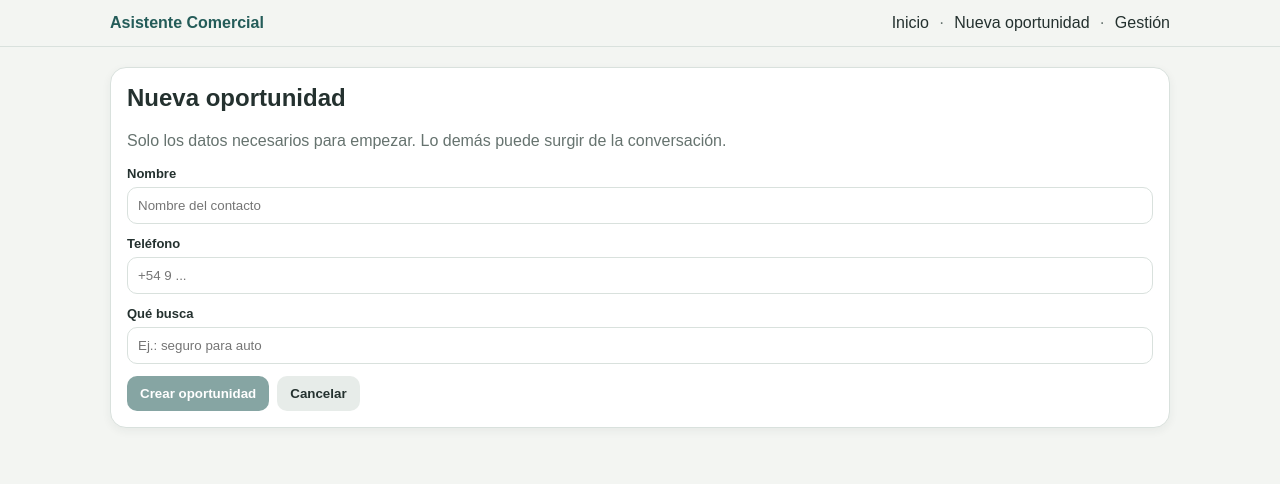
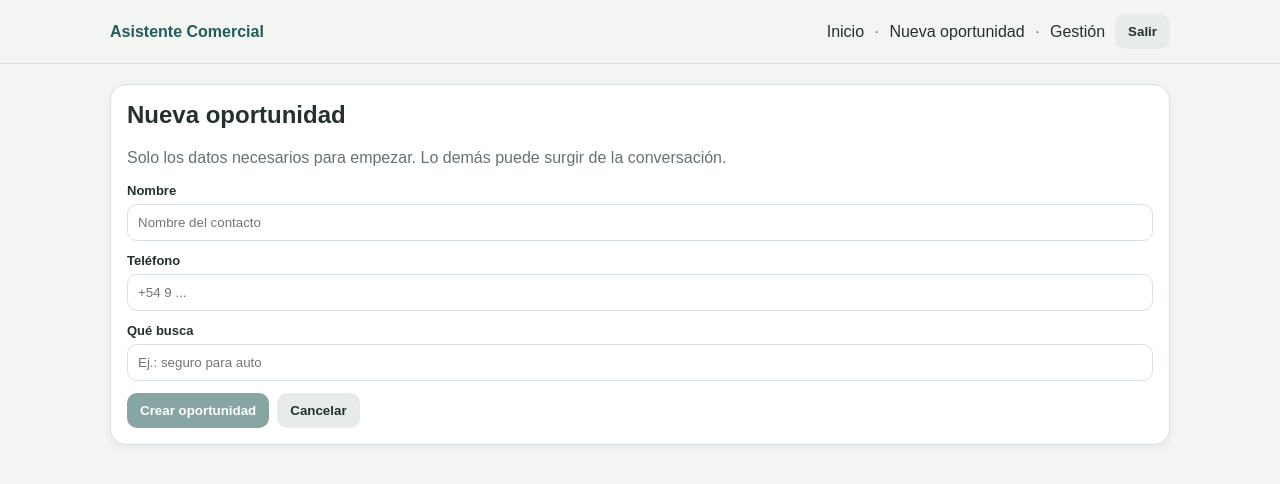
Before and after one commit to lucasgrosales-design/asistente-comercial, a Next.js app: page /oportunidades/nueva in a window 1280 px wide. Shown: the top 484 px of the page. Built offline with nearby package versions, Linux system fonts and the light colour scheme; no server answers.

Commit message:
feat: make core screens support isolated demo sessions

```diff
--- a/app/layout.tsx
+++ b/app/layout.tsx
@@ -1,4 +1,22 @@
 import "./globals.css";
 import Link from "next/link";
+import LogoutButton from "./lib/logout-button";
+
 export const metadata={title:"Asistente Comercial",description:"Memoria comercial simple para equipos que venden."};
-export default function RootLayout({children}:{children:React.ReactNode}){return <div className="shell"><header className="topbar"><div className="topbar-inner"><Link href="/" className="brand">Asistente Comercial</Link><nav className="row"><Link href="/">Inicio</Link><span className="muted">·</span><Link href="/oportunidades/nueva">Nueva oportunidad</Link><span className="muted">·</span><Link href="/gestion">Gestión</Link></nav></div></header>{children}</div>}
+
+export default function RootLayout({children}:{children:React.ReactNode}){
+  return <div className="shell">
+    <header className="topbar">
+      <div className="topbar-inner">
+        <Link href="/" className="brand">Asistente Comercial</Link>
+        <nav className="row">
+          <Link href="/">Inicio</Link><span className="muted">·</span>
+          <Link href="/oportunidades/nueva">Nueva oportunidad</Link><span className="muted">·</span>
+          <Link href="/gestion">Gestión</Link>
+          <LogoutButton />
+        </nav>
+      </div>
+    </header>
+    {children}
+  </div>
+}
```
